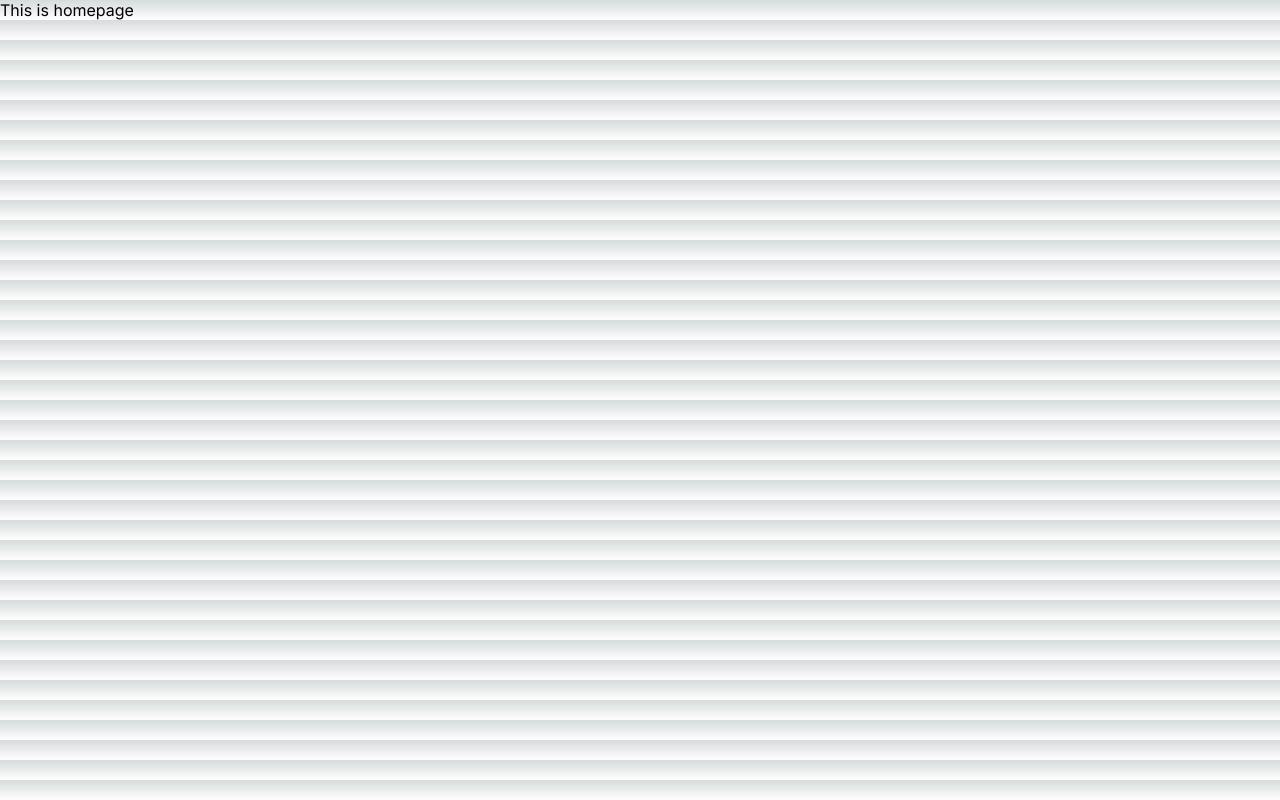
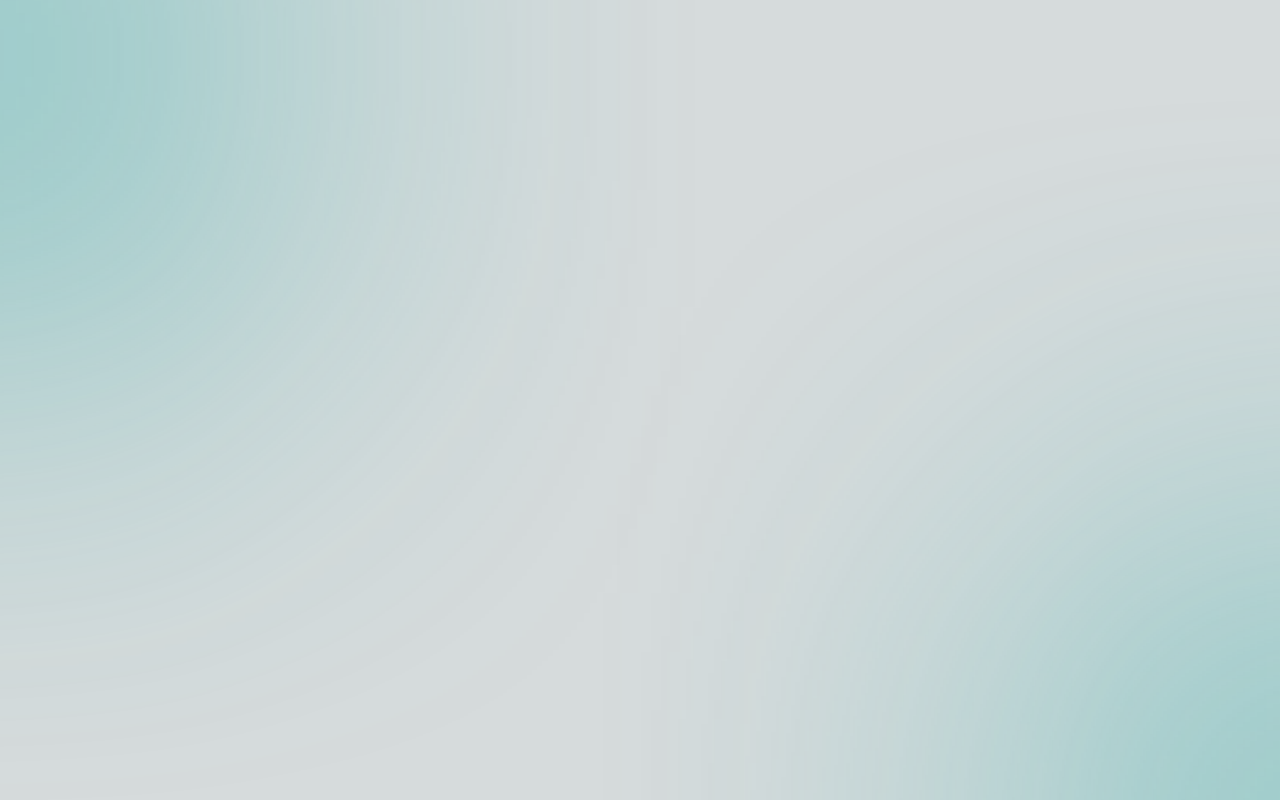
Before and after one commit to gunjjoshi/CyberSecurity-Club-Website, a Next.js app: page / in a window 1280 px wide. Built offline with nearby package versions, Linux system fonts and the light colour scheme.

Commit message:
Added background

```diff
--- a/src/app/globals.css
+++ b/src/app/globals.css
@@ -78,7 +78,9 @@
   padding: 0;
   margin: 0;
 }
-
+html{
+  scroll-behavior: smooth;
+}
 html,
 body {
   max-width: 100vw;
@@ -95,6 +97,87 @@ body {
     rgb(var(--background-start-rgb));
 }
 
+.ellipse{
+  /* transform: translate(-300px, -200px); */
+  width: 510px;
+  height: 510px;
+
+  background: #21ABA5;
+  opacity: 0.60;
+  filter: blur(200px);
+}
+
+#ellipse1{
+  transform: translate(-300px, -200px);
+}
+#ellipse2{
+  transform: translate(85vw, 10vh);
+}
+
+#body_section{
+  position: fixed;
+}
+
+/*Navbar*/
+#main_navbar{
+  text-transform: uppercase;
+  letter-spacing: 2px;
+  width: 100%;
+}
+.scrolled{
+  background: rgba(0, 0, 0, .7);
+  transition: background .5s;
+}
+#main_navbar .navbar-brand{
+  font-size: 1.5rem;
+  font-weight: 700;
+  margin: 0;
+}
+#main_navbar .nav-link {
+  color: rgba(255,255,255,1);
+  border-radius: 15px;
+  padding: 10px;
+  max-width: 200px;
+  transition: .3s;
+  transform-style: preserve-3d;
+  transform: scale(.8,.8);
+}
+#main_navbar .nav-link:hover{
+  background: #28c7458f;
+  transform: scale(1,1);
+}
+#main_navbar .active>.nav-link{
+  font-weight: 500;
+  background: #28a745f6;
+  transform: scale(1,1);
+}
+.dropdown-menu{
+  border-radius: 10px;
+}
+.dropdown-item{
+  color: white;
+  border-radius: 20px;
+  transition: .3s;
+}
+.dropdown-item:hover{
+  background-color: #28a745;
+  color: white;
+}
+#main_navbar li .nav-link a:hover{
+  background: #28c7458f;
+}
+
+.form-control{
+  border-radius: 25px;
+  font-size: 1.2rem;
+  max-width: 200px;
+}
+nav form .btn{
+  border-radius: 10px;
+  font-size: 1.2rem;
+}
+/* Navbar ends */
+
 a {
   color: inherit;
   text-decoration: none;
--- a/src/app/layout.js
+++ b/src/app/layout.js
@@ -11,7 +11,20 @@ export const metadata = {
 export default function RootLayout({ children }) {
   return (
     <html lang="en">
-      <body className={inter.className}>{children}</body>
+      <body>
+        <section id="body_section">
+          <div className="ellipse" id="ellipse1"></div>
+          <div className="ellipse" id="ellipse2"></div>
+        </section>
+        <section>
+
+          <section className={inter.className}>{children}
+            <div className="container">
+
+            </div>
+          </section>
+        </section>
+      </body>
     </html>
   )
 }
--- a/src/app/page.js
+++ b/src/app/page.js
@@ -1,7 +1,7 @@
 export default function Home() {
   return (
     <>
-      <p>This is homepage</p>
+      <h1></h1>
     </>
   );
 }
```
Also changed, not shown: package.json (+7 -3 lines), 1 other file (tests, documents, lock files or other folders).
